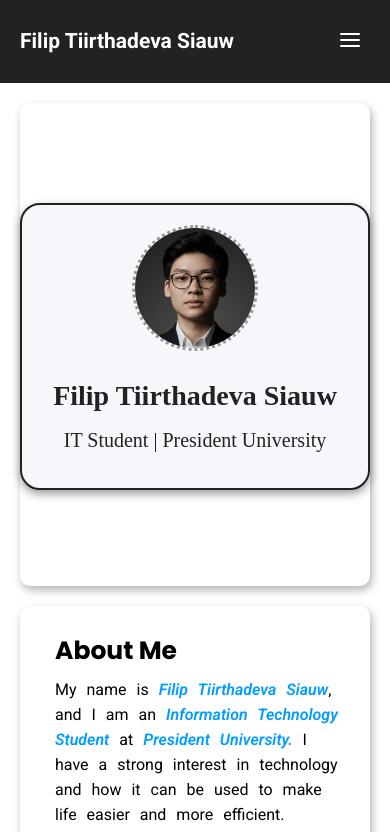
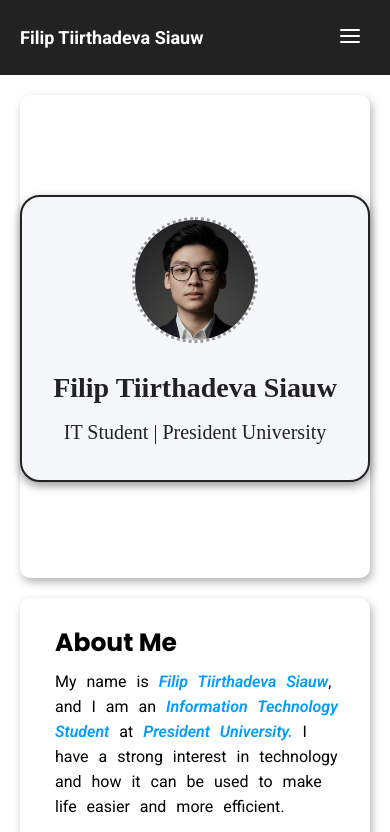
Before and after one commit to Devaaa01/Portfolio, a plain HTML site: page index.html in a window 390 px wide. Shown: the top 832 px of the page. Drawn offline with nearby package versions, Linux system fonts and the light colour scheme.

Commit message:
Update style.css

```diff
--- a/style.css
+++ b/style.css
@@ -123,6 +123,10 @@
             align-items: flex-start;
         }
 
+            .navbar-logo h1{
+                font-size: 22px;
+            }
+
 
         }
 
@@ -130,6 +134,10 @@
         @media (max-width: 480px){
             html{
                 font-size: 50%;
+            }
+
+            .navbar-logo h1{
+                font-size: 18px;
             }
         }
 
```
Lines whose indentation alone changed are shown as unchanged.
